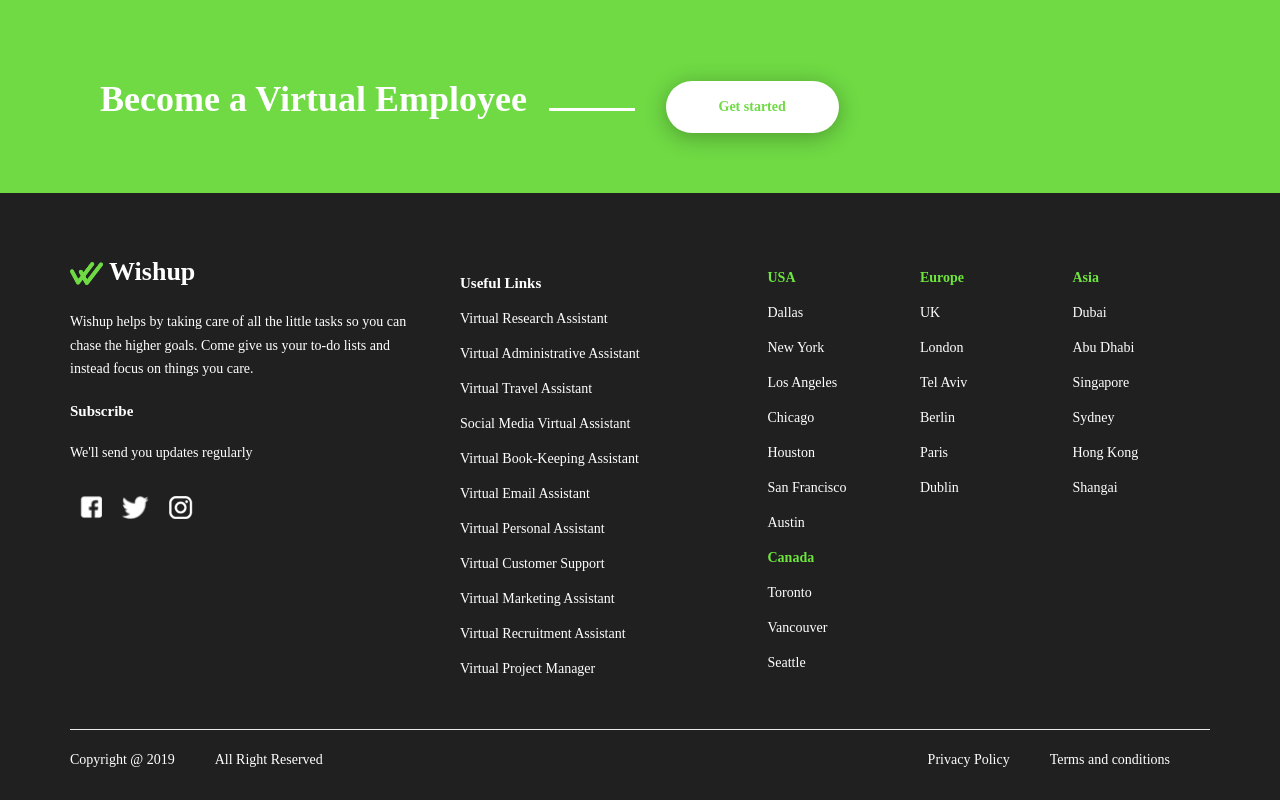
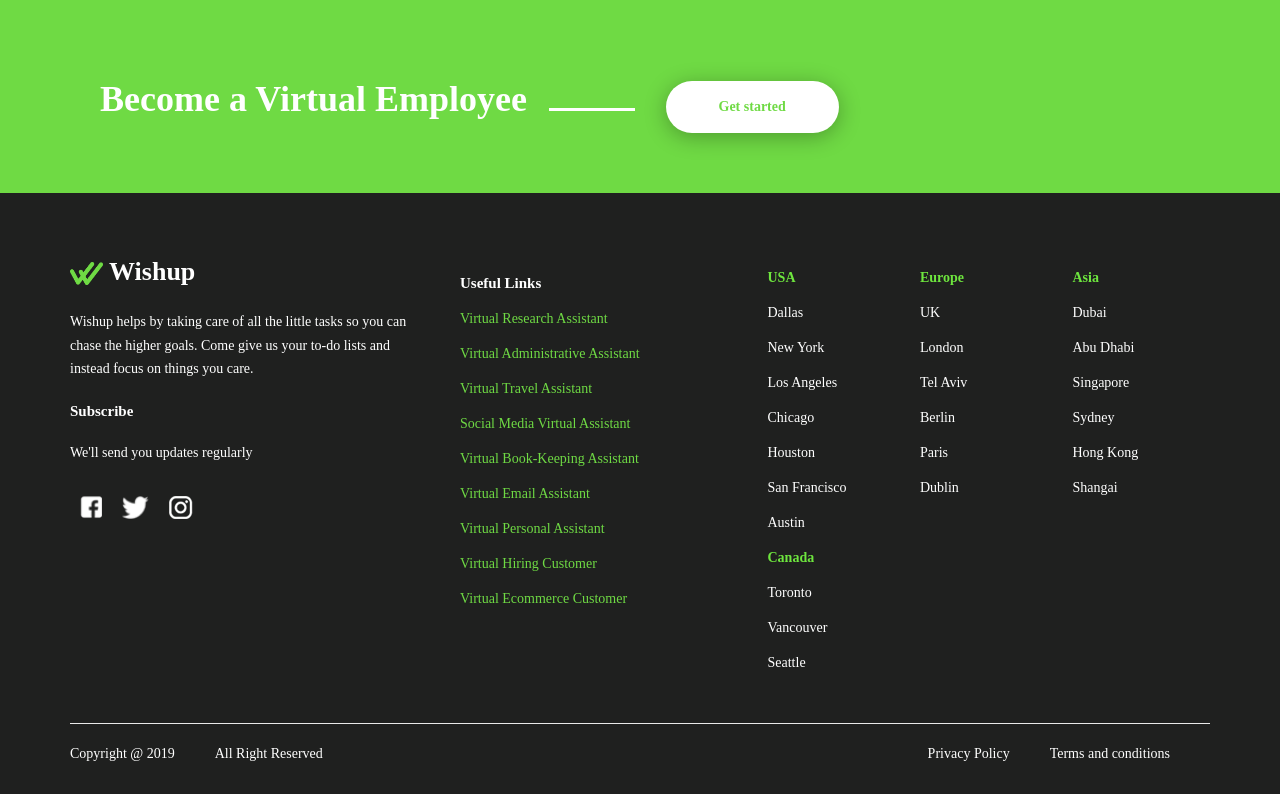
Before and after one commit to himanshu-dixit/wishup-new, a React (Create React App) app: page / in a window 1280 px wide. Shown: the part 4007-4807 px from the top of the page. Built offline with nearby package versions, Linux system fonts and the light colour scheme; no server answers; a web font is replaced by a local one.

Commit message:
Update links footer

```diff
--- a/src/components/Footer/index.js
+++ b/src/components/Footer/index.js
@@ -41,17 +41,15 @@
                         <div className="col-sm-3">
                             <div className="footer-sub-heading">Useful Links</div>
                             <div >
-                                <div className="footer-link">Virtual Research Assistant</div>
-                                    <div className="footer-link">Virtual Administrative Assistant</div>
-                                        <div className="footer-link">Virtual Travel Assistant</div>
-                                            <div className="footer-link">Social Media Virtual Assistant</div>
-                                                <div className="footer-link">Virtual Book-Keeping Assistant</div>
-                                                    <div className="footer-link">Virtual Email Assistant</div>
-                                                        <div className="footer-link">Virtual Personal Assistant</div>
-                                                            <div className="footer-link">Virtual Customer Support</div>
-                                                                <div className="footer-link">Virtual Marketing Assistant</div>
-                                                                    <div className="footer-link">Virtual Recruitment Assistant</div>
-                                                                        <div className="footer-link">Virtual Project Manager</div>
+                                <div className="footer-link"><a href="/what-we-do/what-we-do-research">Virtual Research Assistant</a></div>
+                                <div className="footer-link"><a href="/what-we-do/what-we-do-administritive"> Virtual Administrative Assistant</a></div>
+                                <div className="footer-link"><a href="/what-we-do/what-we-do-travel">Virtual Travel Assistant</a></div>
+                                <div className="footer-link"><a href="/what-we-do/what-we-do-socialmedia">Social Media Virtual Assistant</a></div>
+                                <div className="footer-link"><a href="/what-we-do/what-we-do-bookkeeping">Virtual Book-Keeping Assistant</a></div>
+                                <div className="footer-link"><a href="/what-we-do/what-we-do-email">Virtual Email Assistant</a></div>
+                                <div className="footer-link"><a href="/what-we-do/what-we-do-personal">Virtual Personal Assistant</a></div>
+                                <div className="footer-link"><a href="/what-we-do/what-we-do-hiring">Virtual Hiring Customer</a></div>
+                                <div className="footer-link"><a href="/what-we-do/what-we-do-ecommerce">Virtual Ecommerce Customer</a></div>
 
                             </div>
                         </div>
```
